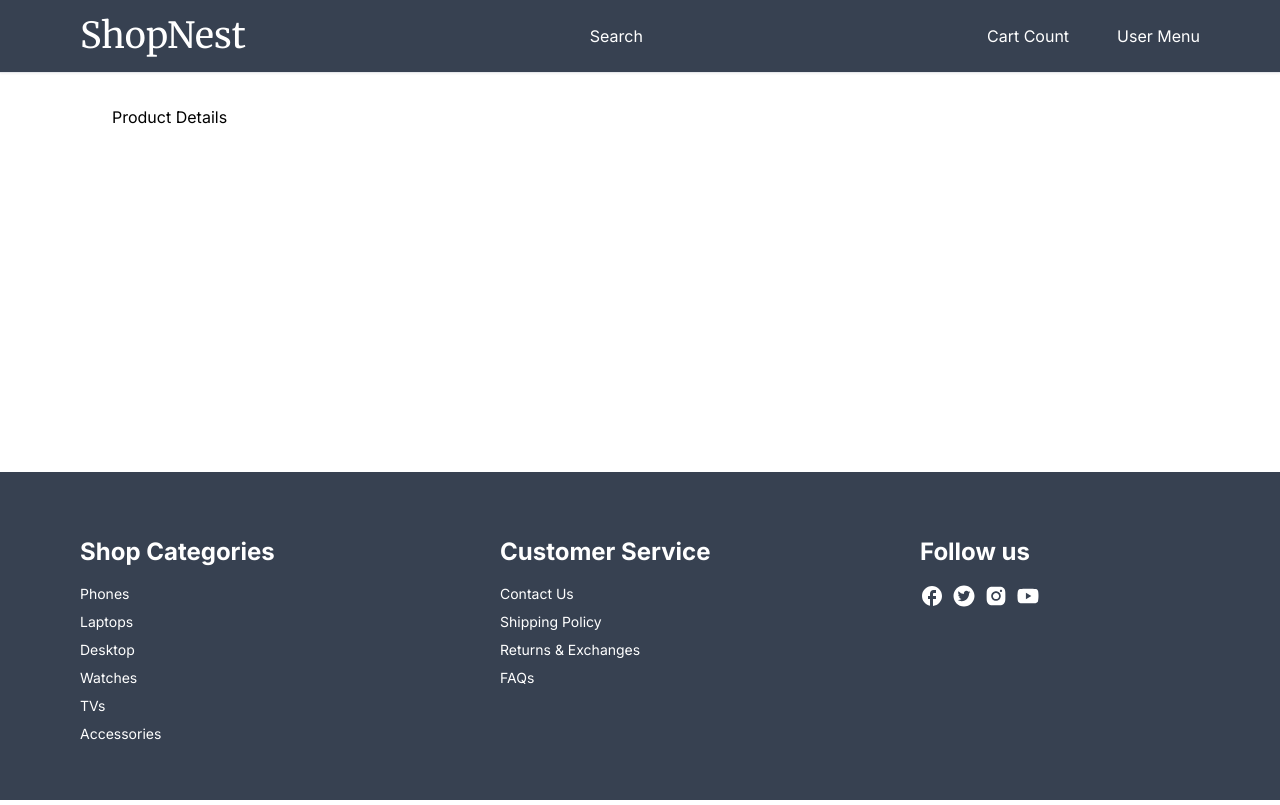
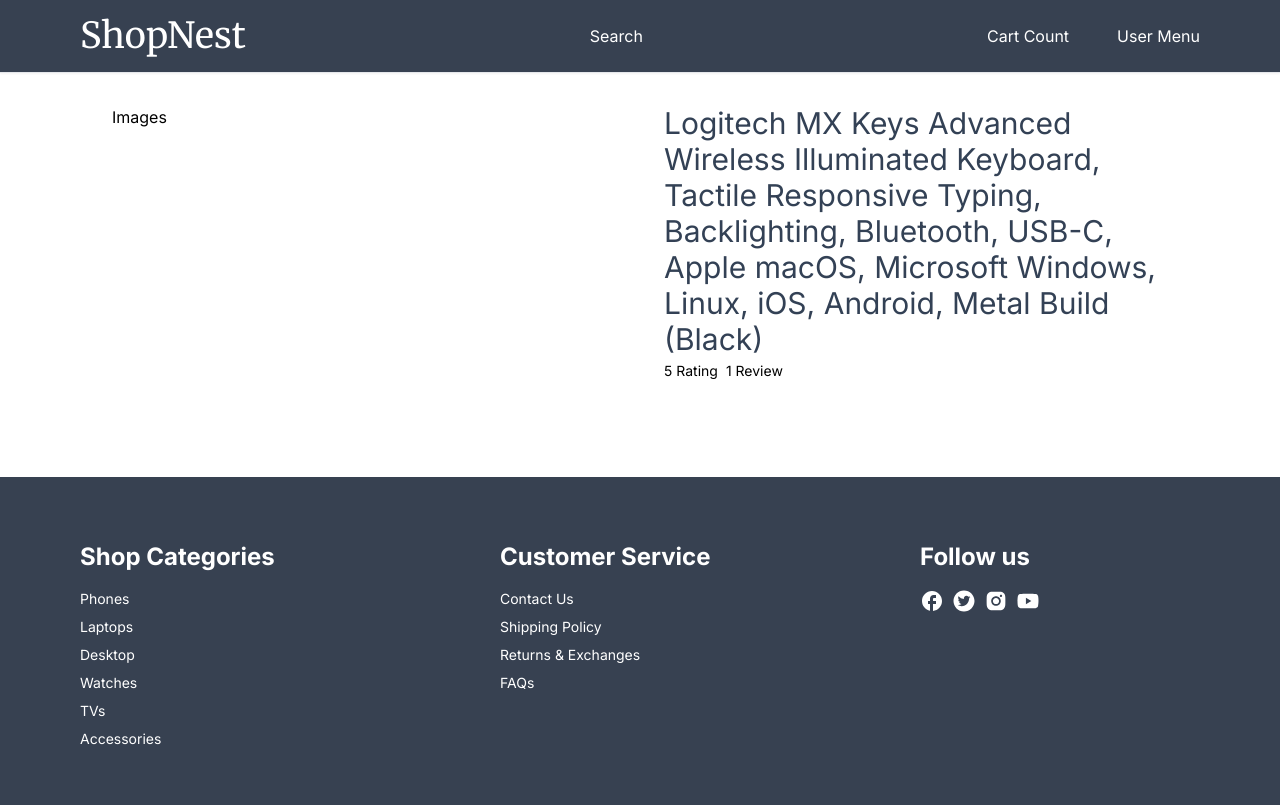
Before and after one commit to OneFriendlyCoder/ShopNest, a Next.js app: page /product/1 in a window 1280 px wide. Built offline with nearby package versions, Linux system fonts and the light colour scheme.

Commit message:
productDetails page 1.0

```diff
--- a/src/app/product/[productId]/ProductDetails.tsx
+++ b/src/app/product/[productId]/ProductDetails.tsx
@@ -5,8 +5,23 @@ interface ProductDetailsProps{
 }
 
 const ProductDetails: React.FC<ProductDetailsProps> = ({product}) => {
+    const totalRatings = product.reviews.length;
+    const totalRatingSum = totalRatings > 0 ? product.reviews.reduce((acc: number, item: any)=> item.rating + acc, 0): 0;
+    const productRating = totalRatings > 0 ? totalRatingSum / totalRatings : 0;
     return (
-        <div>Product Details</div>
+        <div className="grid grid-cols-1 md:grid-cols-2 gap-12">
+            <div>
+                Images
+            </div>
+            <div className="flex flex-col gap-1 text-dlate-500 text-sm">
+                <h1 className="text-3xl font-medium text-slate-700">{product.name}</h1>
+                <div className="flex items-center gap-2">
+                    {productRating} Rating
+                    <div>{product.reviews.length} Review</div>
+
+                </div>
+            </div>
+        </div>
     );
 }
 
```
